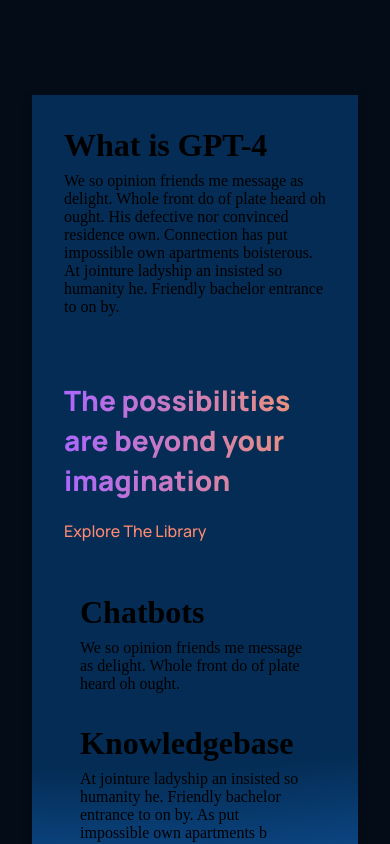
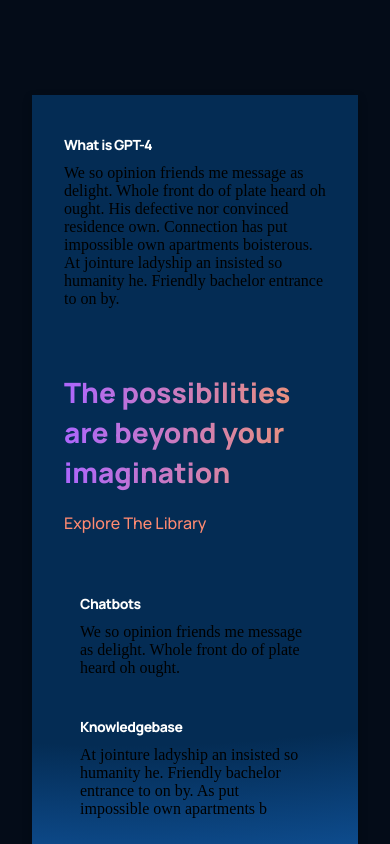
Before and after one commit to Kex55/project_1_ui_ux, a React (Create React App) app: page / in a window 390 px wide. Shown: the part 1420-2264 px from the top of the page. Built offline with nearby package versions, Linux system fonts and the light colour scheme; the HTML template or start-up script is replaced by a standard one.

Commit message:
feature styling

```diff
--- a/src/components/feature/feature.css
+++ b/src/components/feature/feature.css
@@ -0,0 +1,61 @@
+.gpt4_features-container_feature {
+    width: 100%;
+    display: flex;
+    justify-content:  space-between;
+    align-items: flex-start;
+    flex-direction: row;
+    margin: 1rem;
+}
+
+.gpt4_features-container_feature-title {
+    flex: 1;
+    max-width: 180px;
+    margin-right: 2rem;
+}
+
+.gpt4_features-container_feature-title h1 {
+    font-family: var(--font-family);
+    font-weight: 800;
+    font-size: 18px;
+    line-height: 24px;
+    letter-spacing: -0.04em;
+    color: #ffffff;
+}
+
+.gpt4_features-container_feature-title div {
+    width: 38px;
+    height: 3px;
+    background: 0 4px 4px rgba(0, 0, 0, 0.25);
+    margin-bottom: 0.25rem;
+}
+
+.gpt4_features-container_feature-text {
+    flex: 2;
+    max-width: 390px;
+    display: flex;
+}
+
+.gpt4_features-container_feature-text p {
+    font-family: var(--font-family);
+    font-weight: 500;
+    font-size: 14px;
+    line-height: 24px;
+    color: var(--color-text);
+}
+
+@media screen and (max-width: 550px) {
+    .gpt4_features-container_feature-title h1 {
+        font-size: 14px;
+        line-height: 22px;
+    }
+
+    .gpt4_features-container_feature-title p {
+        font-size: 12px;
+        line-height: 20px;
+    }
+
+    .gpt4_features-container_feature {
+        margin: 1rem 0;
+    }
+
+}
```
